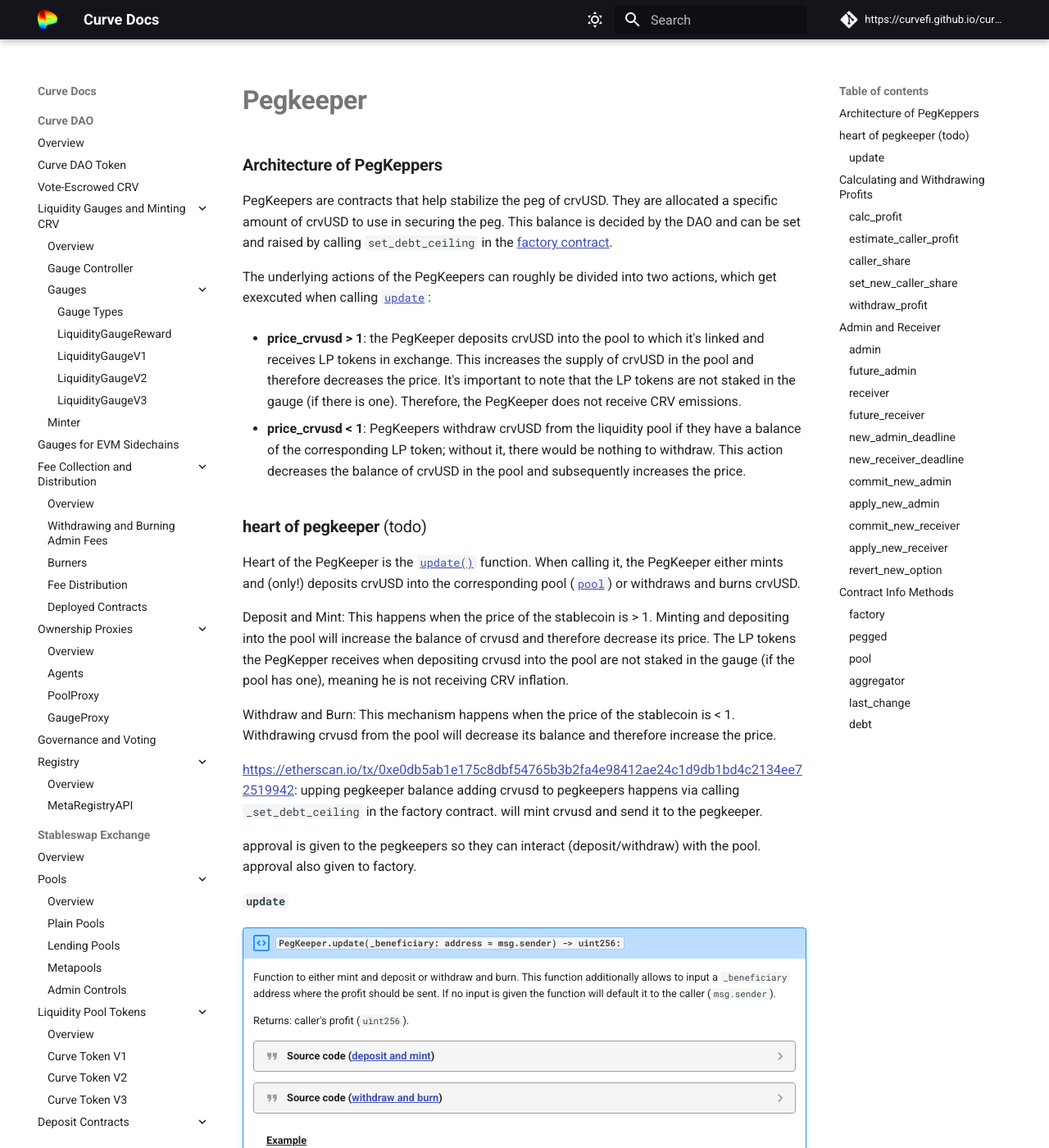
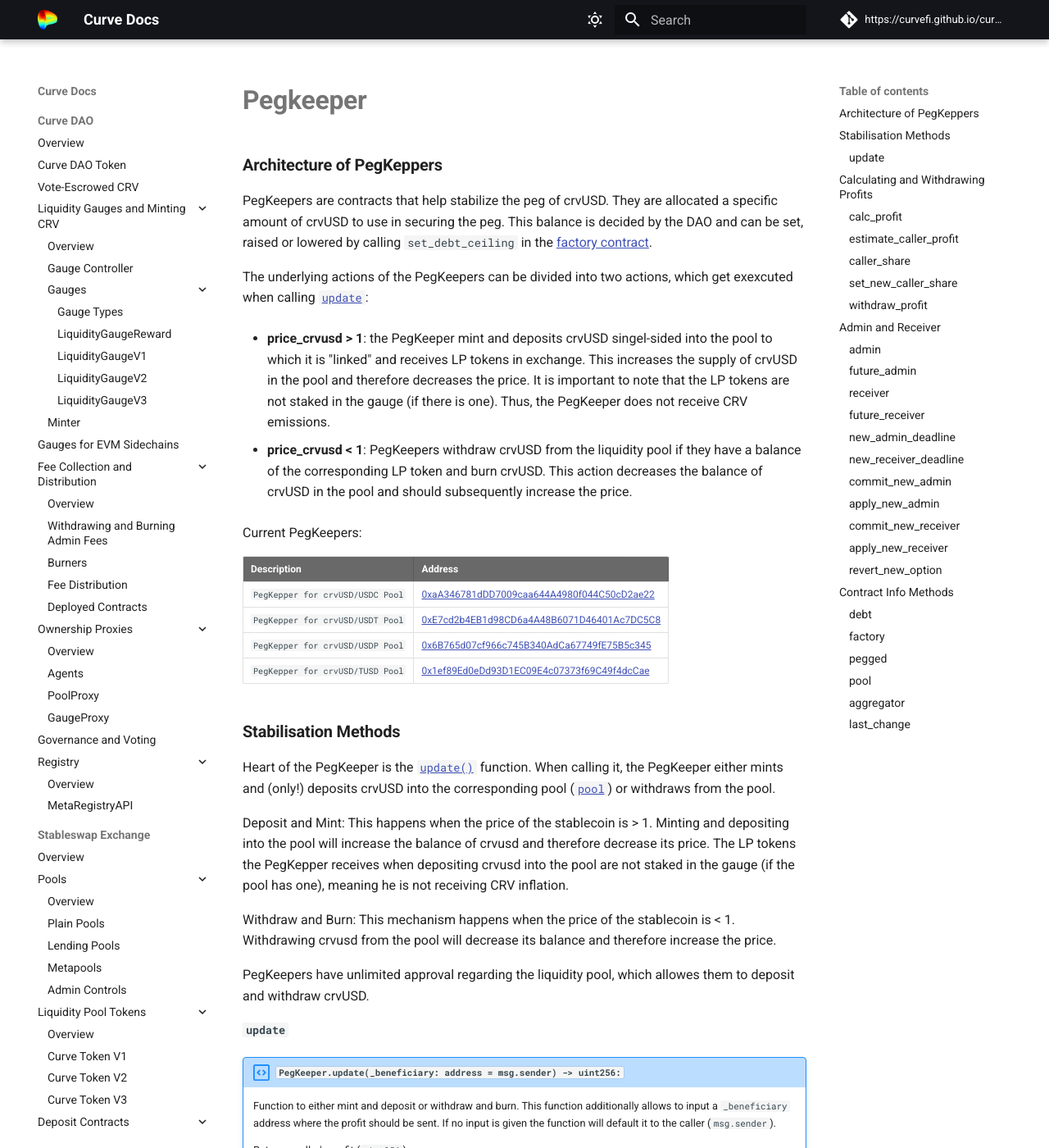
Before and after one commit to CurveDocs/curve-docs, an MkDocs documentation site: the page built from docs/LLAMMA/pegkeeper.md, in a window 1280 px wide and 1400 px high. Shown: the whole window at 82% size. Built offline with MkDocs 1.6.1 and Material for MkDocs 9.7.7, drawn with Linux system fonts in a browser that asks for light colours; some of the changed text lies outside the part shown.

Commit message:
pegkeeper

````diff
--- a/docs/LLAMMA/pegkeeper.md
+++ b/docs/LLAMMA/pegkeeper.md
@@ -1,27 +1,35 @@
 ## **Architecture of PegKeppers**
 
 PegKeepers are contracts that help stabilize the peg of crvUSD. They are allocated a specific amount of crvUSD to use in securing the peg.
-This balance is decided by the DAO and can be set and raised by calling `set_debt_ceiling` in the [factory contract](/curve-docs/docs/LLAMMA/factory.md).
+This balance is decided by the DAO and can be set, raised or lowered by calling `set_debt_ceiling` in the [factory contract](/curve-docs/docs/LLAMMA/factory.md).
 
 
-The underlying actions of the PegKeepers can roughly be divided into two actions, which get exexcuted when calling [`update`](#update):
+The underlying actions of the PegKeepers can be divided into two actions, which get exexcuted when calling [`update`](#update):
 
-- **price_crvusd > 1**: the PegKeeper deposits crvUSD into the pool to which it's linked and receives LP tokens in exchange. This        increases the supply of crvUSD in the pool and therefore decreases the price. It's important to note that the LP tokens are not staked in the gauge (if there is one). Therefore, the PegKeeper does not receive CRV emissions.
+- **price_crvusd > 1**: the PegKeeper mint and deposits crvUSD singel-sided into the pool to which it is "linked" and receives LP tokens in exchange. This increases the supply of crvUSD in the pool and therefore decreases the price. It is important to note that the LP tokens are not staked in the gauge (if there is one). Thus, the PegKeeper does not receive CRV emissions.
 
-- **price_crvusd < 1**: PegKeepers withdraw crvUSD from the liquidity pool if they have a balance of the corresponding LP token; without it, there would be nothing to withdraw. This action decreases the balance of crvUSD in the pool and subsequently increases the price.
+- **price_crvusd < 1**: PegKeepers withdraw crvUSD from the liquidity pool if they have a balance of the corresponding LP token and burn crvUSD. This action decreases the balance of crvUSD in the pool and should subsequently increase the price.
 
 
-## **heart of pegkeeper** (todo)
-Heart of the PegKeeper is the [`update()`](#update) function. When calling it, the PegKeeper either mints and (only!) deposits crvUSD into the corresponding pool ([`pool`](#pool)) or withdraws and burns crvUSD.
+Current PegKeepers:
+
+| Description | Address  |
+| -------|-------|
+|`PegKepper for crvUSD/USDC Pool`|[0xaA346781dDD7009caa644A4980f044C50cD2ae22](https://etherscan.io/address/0xaA346781dDD7009caa644A4980f044C50cD2ae22#code)|
+|`PegKepper for crvUSD/USDT Pool`|[0xE7cd2b4EB1d98CD6a4A48B6071D46401Ac7DC5C8](https://etherscan.io/address/0xE7cd2b4EB1d98CD6a4A48B6071D46401Ac7DC5C8#code)|
+|`PegKepper for crvUSD/USDP Pool`|[0x6B765d07cf966c745B340AdCa67749fE75B5c345](https://etherscan.io/address/0x6B765d07cf966c745B340AdCa67749fE75B5c345#code)|
+|`PegKepper for crvUSD/TUSD Pool`|[0x1ef89Ed0eDd93D1EC09E4c07373f69C49f4dcCae](https://etherscan.io/address/0x1ef89Ed0eDd93D1EC09E4c07373f69C49f4dcCae#code)|
+
+
+## **Stabilisation Methods**
+Heart of the PegKeeper is the [`update()`](#update) function. When calling it, the PegKeeper either mints and (only!) deposits crvUSD into the corresponding pool ([`pool`](#pool)) or withdraws from the pool.
 
 Deposit and Mint: This happens when the price of the stablecoin is > 1. Minting and depositing into the pool will increase the balance of crvusd and therefore decrease its price. The LP tokens the PegKepper receives when depositing crvusd into the pool are not staked in the gauge (if the pool has one), meaning he is not receiving CRV inflation.
 
 Withdraw and Burn: This mechanism happens when the price of the stablecoin is < 1. Withdrawing crvusd from the pool will decrease its balance and therefore increase the price.
 
-https://etherscan.io/tx/0xe0db5ab1e175c8dbf54765b3b2fa4e98412ae24c1d9db1bd4c2134ee72519942: upping pegkeeper balance
-adding crvusd to pegkeepers happens via calling `_set_debt_ceiling` in the factory contract. will mint crvusd and send it to the pegkeeper.
+PegKeepers have unlimited approval regarding the liquidity pool, which allowes them to deposit and withdraw crvUSD.
 
-approval is given to the pegkeepers so they can interact (deposit/withdraw) with the pool. approval also given to factory.
 
 ### `update`
 !!! description "`PegKeeper.update(_beneficiary: address = msg.sender) -> uint256:`"
@@ -30,7 +38,7 @@
 
     Returns: caller's profit (`uint256`).
 
-    ??? quote "Source code ([deposit and mint](https://etherscan.io/tx/0xe5ceafc4d44e478f49119cbb7420590facc55cc574767e5d14d2d09d66849db7))"
+    ??? quote "Source code mint and deposit"
 
         ```python hl_lines="1 5 13 17 21 56"
         event Provide:
@@ -91,7 +99,7 @@
             return caller_profit
         ```
 
-    ??? quote "Source code ([withdraw and burn](https://etherscan.io/tx/0x96dc057317ead24879d70a69aebfe8aeb75064ff97aeabbcc75bc0b587424711))"
+    ??? quote "Source code withdraw and burn"
 
         ```python hl_lines="1 5 14 19 23 58"
         event Withdraw:
@@ -817,6 +825,27 @@
 
 
 ## **Contract Info Methods**
+### `debt`
+!!! description "`PegKeeper.debt() -> uint256: view`"
+
+    Getter for the stablecoin debt of the PegKeeper. When the PegKeeper deposits crvUSD into the pool, the debt is incremented by the deposited amount. Conversely, if the PegKeeper withdraws, the debt is reduced by the withdrawn amount.
+
+    Returns: debt (`uint256`).
+
+    ??? quote "Source code"
+
+        ```python hl_lines="1"
+        debt: public(uint256)
+        ```
+
+    === "Example"
+
+        ```shell
+        >>> PegKepper.debt()
+        10569198033275719942044356
+        ```
+
+
 ### `factory`
 !!! description "`PegKeeper.factory() -> address: view`"
 
@@ -1077,24 +1106,3 @@
         >>> PegKepper.last_change()
         1688794235
         ```
-
-
-### `debt`
-!!! description "`PegKeeper.debt() -> uint256: view`"
-
-    Getter for the stablecoin debt of the PegKeeper. When the PegKeeper deposits crvUSD into the pool, the debt is incremented by the deposited amount. Conversely, if the PegKeeper withdraws, the debt is reduced by the withdrawn amount.
-
-    Returns: debt (`uint256`).
-
-    ??? quote "Source code"
-
-        ```python hl_lines="1"
-        debt: public(uint256)
-        ```
-
-    === "Example"
-
-        ```shell
-        >>> PegKepper.debt()
-        10569198033275719942044356
-        ```
````
